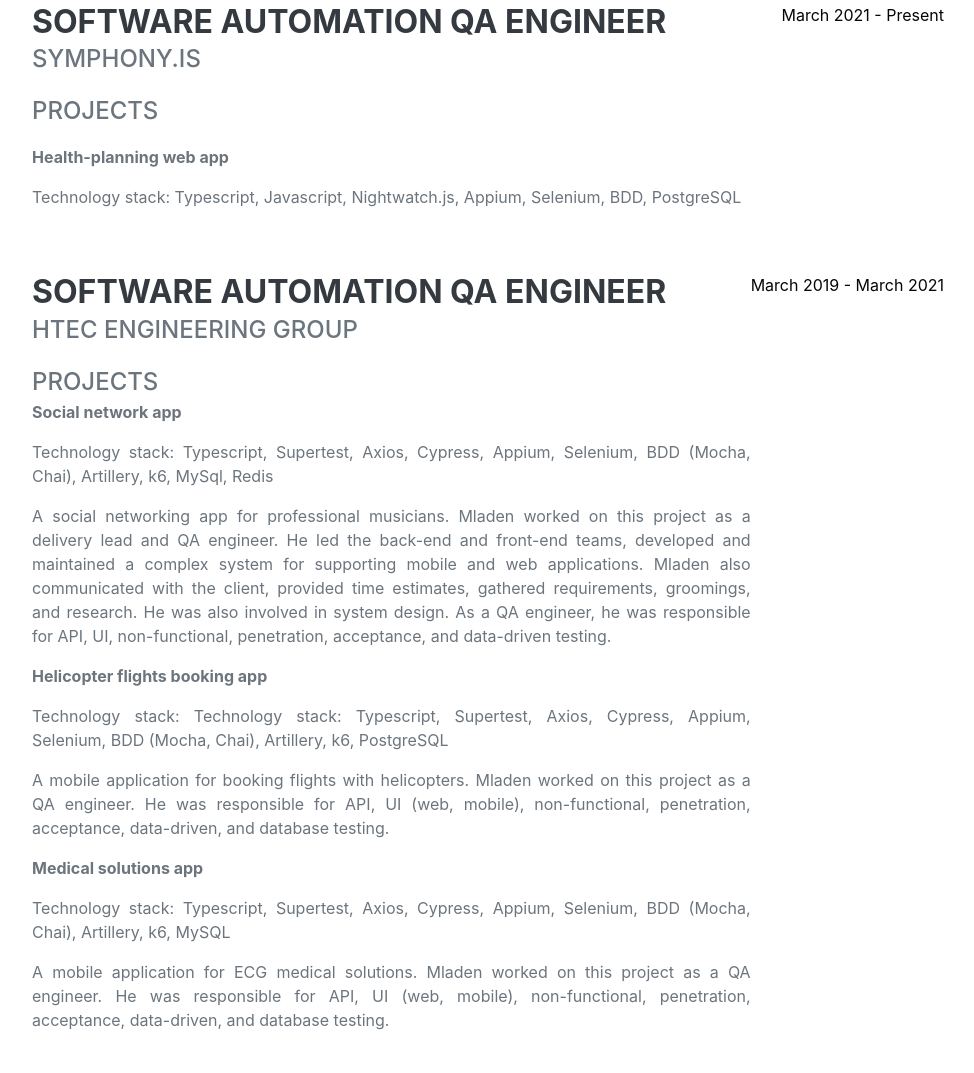
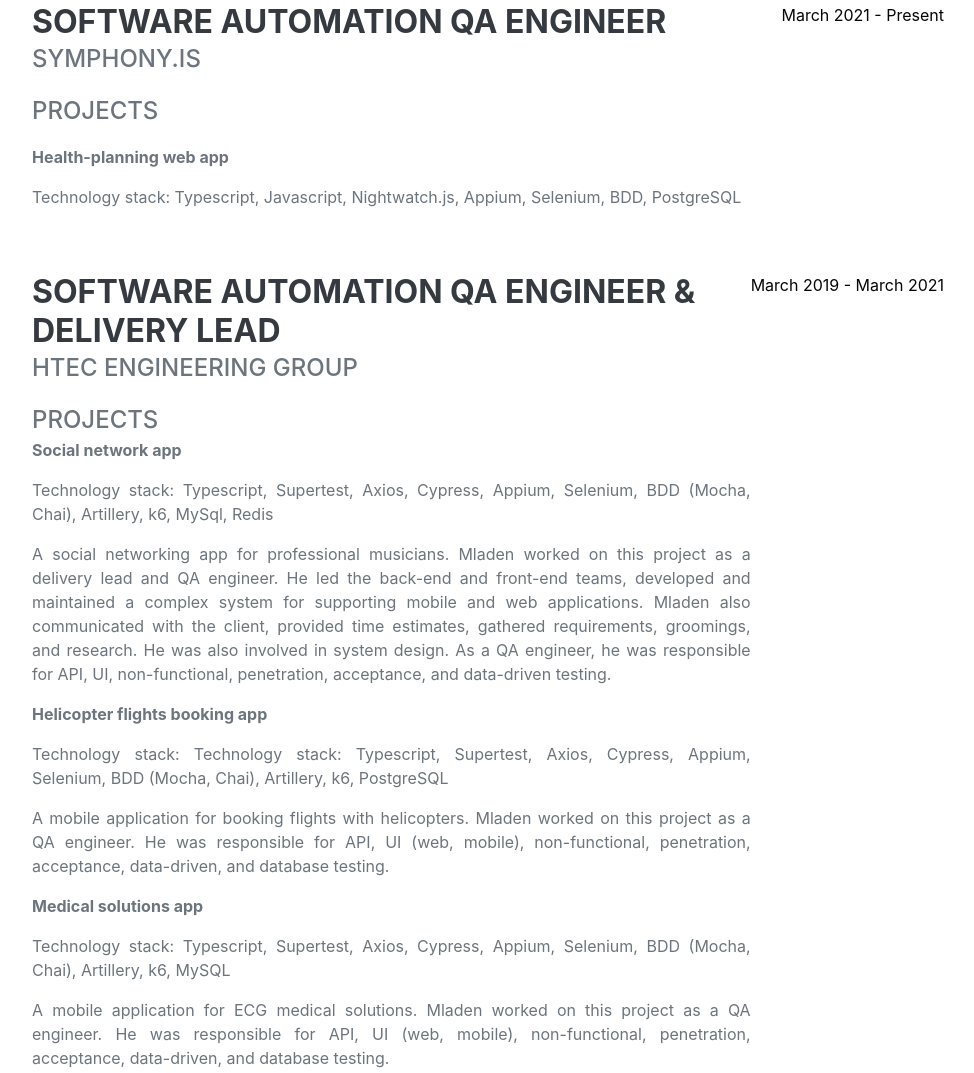
Before and after one commit to mladcepes/resume, a plain HTML site: page index.html in a window 1280 px wide. Shown: the part 1037-2110 px from the top of the page, without its empty margins (288-1262 px from the left). Drawn offline with nearby package versions, Linux system fonts and the light colour scheme; a web font is replaced by a local one.

Commit message:
adding role to experience

```diff
--- a/index.html
+++ b/index.html
@@ -78,7 +78,7 @@
                     </div>
                     <div class="d-flex flex-column flex-md-row justify-content-between mb-5">
                         <div class="flex-grow-1">
-                            <h3 class="mb-0">Software Automation QA Engineer</h3>
+                            <h3 class="mb-0">Software Automation QA Engineer & Delivery Lead</h3>
                             <div class="subheading mb-3">HTEC Engineering Group</div>
                             <div class="subheading" >Projects</div>
                             <p align="justify">
```
